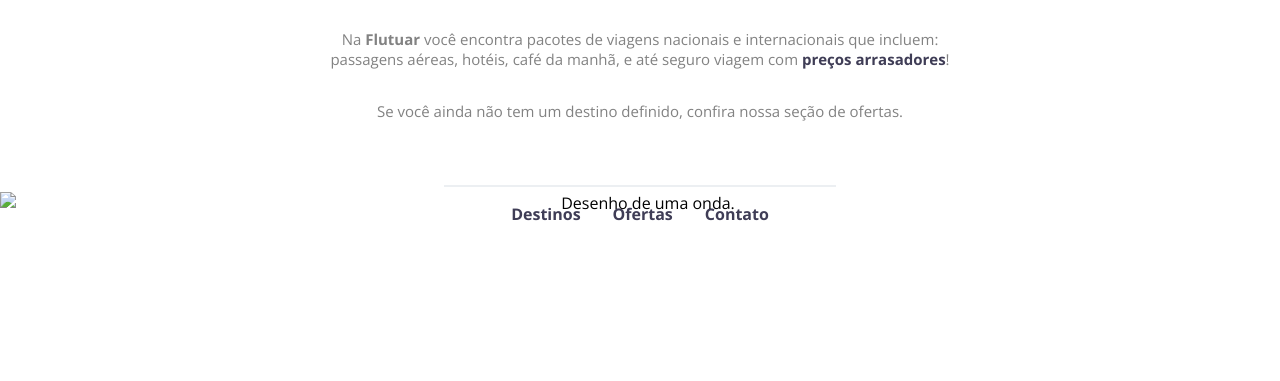
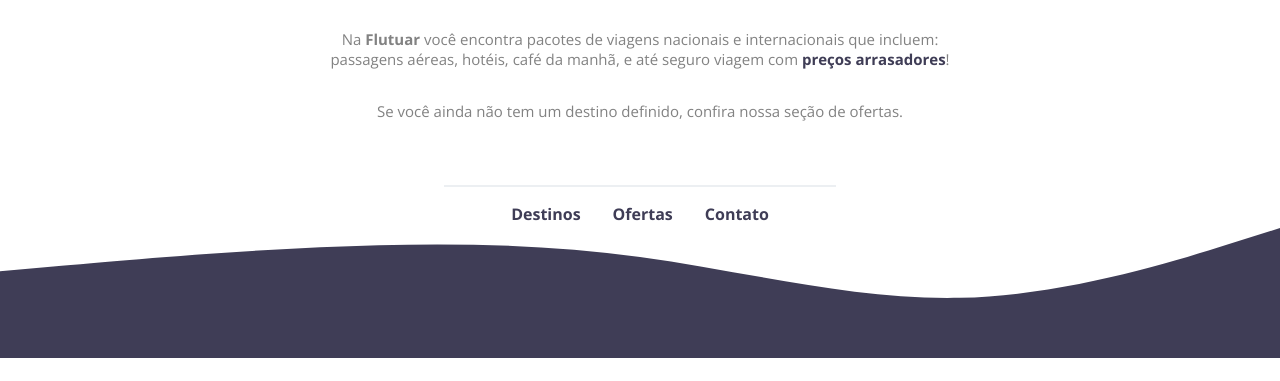
Before and after one commit to maathdev/flutuar-desafio-explorer, a plain HTML site: page index.html in a window 1280 px wide. Shown: the part 419-800 px from the top of the page. Drawn offline with nearby package versions, Linux system fonts and the light colour scheme.

Commit message:
css styling

```diff
--- a/index.html
+++ b/index.html
@@ -8,9 +8,10 @@
     <meta charset="UTF-8">
     <meta http-equiv="X-UA-Compatible" content="IE=edge" />
     <meta name="viewport" content="width=device-width, initial-scale=1.0">
-    <title>Desafio intermediário - Recriando layout</title>
+    <title>Flutuar | Desafio intermediário - Recriando layout</title>
 
     <link rel="stylesheet" href="style.css">
+    <link rel="shortcut icon" type="image/x-icon" sizes="any" href="images\favicon.png?v=2" />
 </head>
 <body>
     <header>
@@ -24,16 +25,14 @@
     </header>
     <footer>
         <div class="line"></div>
-
         <ul>
             <li><a href="#" target="_blank">Destinos</a></li>
             <li><a href="#" target="_blank">Ofertas</a></li>
             <li><a href="#" target="_blank">Contato</a></li>
         </ul>
-
-        <div class="wave">
-            <img src="images/wave.png" alt="Desenho de uma onda.">
-        </div>
     </footer>
+    <div class="wave">
+        <img src="images/Wave.svg" alt="Desenho de uma onda.">
+    </div>
 </body>
 </html>
```
